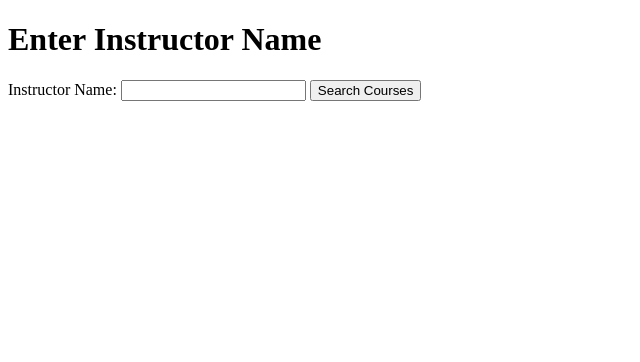
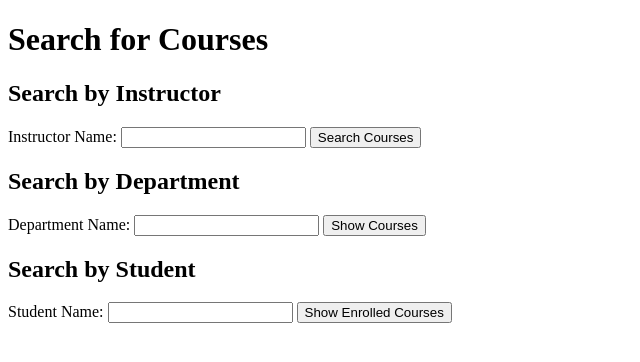
Before and after one commit to Benjamin-Voor/Web-based-University-Database-Management, a PHP site: the page made by Ben's_index.php in a window 1280 px wide. Shown: the top 362 px of the page, without its empty margins (0-640 px from the left). Run offline with PHP 8.4, Linux system fonts and the light colour scheme.

Commit message:
Insecure. Updated php for more fields.
again, using llm

```diff
--- a/Ben's_index.php
+++ b/Ben's_index.php
@@ -1,23 +1,52 @@
 <!DOCTYPE html>
 <html>
 <head>
-    <title>Instructor's Courses</title>
+    <title>University Course Search</title>
 </head>
 <body>
-    <h1>Enter Instructor Name</h1>
+    <h1>Search for Courses</h1>
+
+    <!-- Search by Instructor -->
+    <h2>Search by Instructor</h2>
     <form method="post">
         <label for="instructor">Instructor Name:</label>
         <input type="text" id="instructor" name="instructor" value="">
-        <button type="submit" name="search">Search Courses</button>
+        <button type="submit" name="search_instructor">Search Courses</button>
+    </form>
+
+    <!-- Search by Department -->
+    <h2>Search by Department</h2>
+    <form method="post">
+        <label for="department">Department Name:</label>
+        <input type="text" id="department" name="department" value="">
+        <button type="submit" name="search_department">Show Courses</button>
+    </form>
+
+    <!-- Search by Student -->
+    <h2>Search by Student</h2>
+    <form method="post">
+        <label for="student">Student Name:</label>
+        <input type="text" id="student" name="student" value="">
+        <button type="submit" name="search_student">Show Enrolled Courses</button>
     </form>
 
     <?php
-    if (isset($_POST['search'])) {
+    if (isset($_POST['search_instructor'])) {
         $instructor = $_POST['instructor'];
-        displayCourses($instructor);
+        displayCoursesByInstructor($instructor);
     }
 
-    function displayCourses($instructor) {
+    if (isset($_POST['search_department'])) {
+        $department = $_POST['department'];
+        displayCoursesByDepartment($department);
+    }
+
+    if (isset($_POST['search_student'])) {
+        $student = $_POST['student'];
+        displayCoursesByStudent($student);
+    }
+
+    function displayCoursesByInstructor($instructor) {
         // Establishing database connection
         $servername = "your_servername";
         $username = "your_username";
@@ -71,6 +100,90 @@
 
         $conn = null;
     }
+
+    function displayCoursesByDepartment($department) {
+        // Establishing database connection
+        $servername = "your_servername";
+        $username = "your_username";
+        $password = "your_password";
+        $dbname = "your_dbname";
+
+        try {
+            $conn = new PDO("mysql:host=$servername;dbname=$dbname", $username, $password);
+            $conn->setAttribute(PDO::ATTR_ERRMODE, PDO::ERRMODE_EXCEPTION);
+
+            // Fetch courses by department
+            $query = "SELECT * FROM courses WHERE department = :department";
+            $stmt = $conn->prepare($query);
+            $stmt->bindParam(':department', $department);
+            $stmt->execute();
+            $courses = $stmt->fetchAll(PDO::FETCH_ASSOC);
+
+            if ($courses) {
+                echo "<h2>Courses in $department Department</h2>";
+                echo "<table border='1'>";
+                echo "<tr><th>Course ID</th><th>Course Name</th></tr>";
+                foreach ($courses as $course) {
+                    echo "<tr>";
+                    echo "<td>" . htmlspecialchars($course['course_id']) . "</td>";
+                    echo "<td>" . htmlspecialchars($course['course_name']) . "</td>";
+                    echo "</tr>";
+                }
+                echo "</table>";
+            } else {
+                echo "No courses found for department $department.";
+            }
+        } catch (PDOException $e) {
+            echo "Connection failed: " . htmlspecialchars($e->getMessage());
+        }
+
+        $conn = null;
+    }
+
+    function displayCoursesByStudent($student) {
+        // Establishing database connection
+        $servername = "your_servername";
+        $username = "your_username";
+        $password = "your_password";
+        $dbname = "your_dbname";
+
+        try {
+            $conn = new PDO("mysql:host=$servername;dbname=$dbname", $username, $password);
+            $conn->setAttribute(PDO::ATTR_ERRMODE, PDO::ERRMODE_EXCEPTION);
+
+            // Fetch courses by student
+            $query = "
+                SELECT c.course_id, c.course_name
+                FROM courses c
+                JOIN enrollments e ON c.course_id = e.course_id
+                JOIN students s ON e.student_id = s.student_id
+                WHERE s.student_name = :student
+            ";
+            $stmt = $conn->prepare($query);
+            $stmt->bindParam(':student', $student);
+            $stmt->execute();
+            $courses = $stmt->fetchAll(PDO::FETCH_ASSOC);
+
+            if ($courses) {
+                echo "<h2>Courses Enrolled by $student</h2>";
+                echo "<table border='1'>";
+                echo "<tr><th>Course ID</th><th>Course Name</th></tr>";
+                foreach ($courses as $course) {
+                    echo "<tr>";
+                    echo "<td>" . htmlspecialchars($course['course_id']) . "</td>";
+                    echo "<td>" . htmlspecialchars($course['course_name']) . "</td>";
+                    echo "</tr>";
+                }
+                echo "</table>";
+            } else {
+                echo "No courses found for student $student.";
+            }
+        } catch (PDOException $e) {
+            echo "Connection failed: " . htmlspecialchars($e->getMessage());
+        }
+
+        $conn = null;
+    }
     ?>
 </body>
 </html>
```
Also changed, not shown: Mini-project2_Presentation2_COP-3710-03-Database1.txt (added, +13 -0 lines), DepartmentCourseListings.png (renamed from Screenshot 2025-03-27 162109.png), InstructorCoursesSearchPage.png (renamed from Screenshot 2025-03-26 172401.png), README.md, StudentEnrolledCoursesPage.png (renamed from Screenshot 2025-03-27 161940.png), 1 other file.
